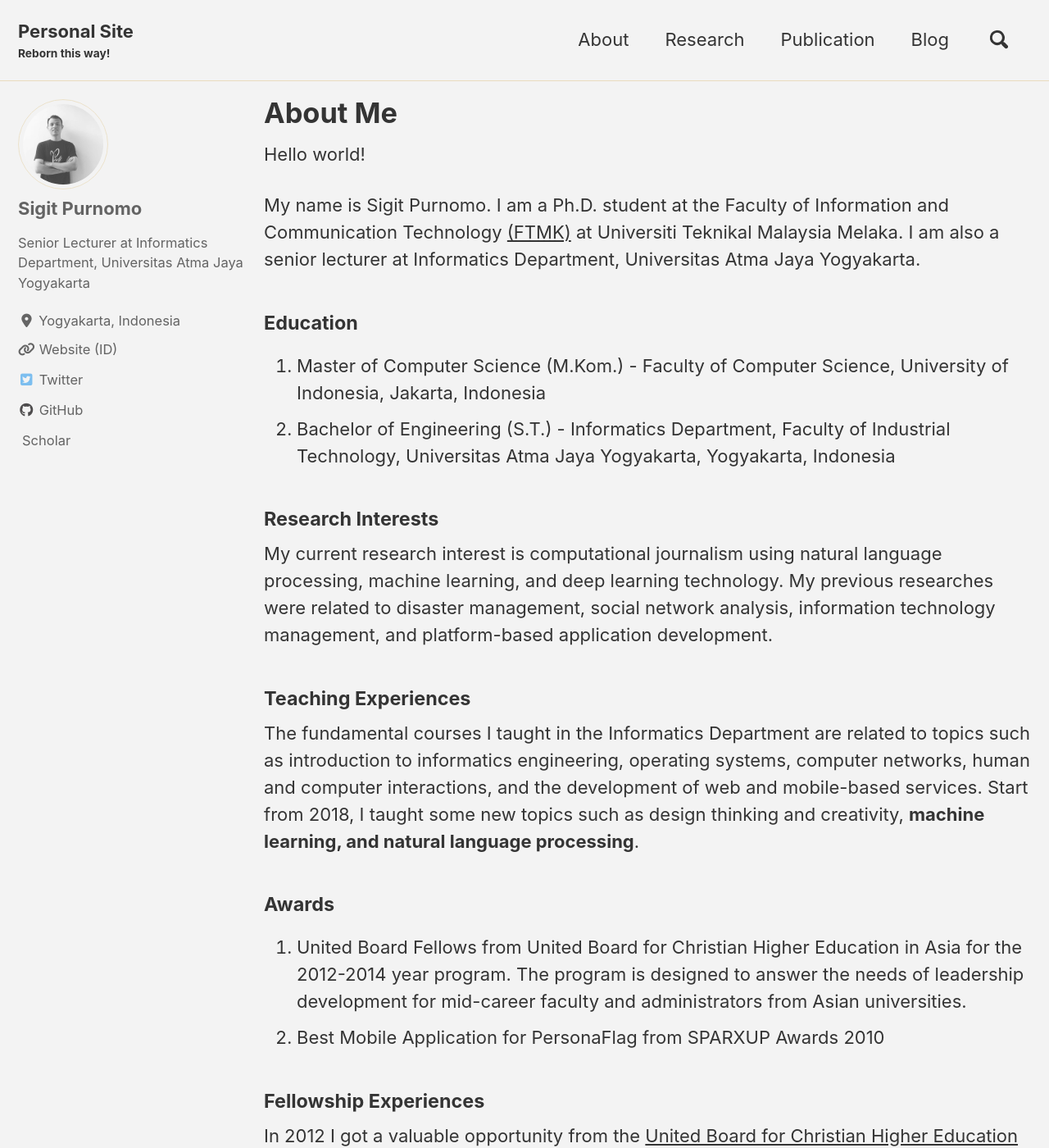
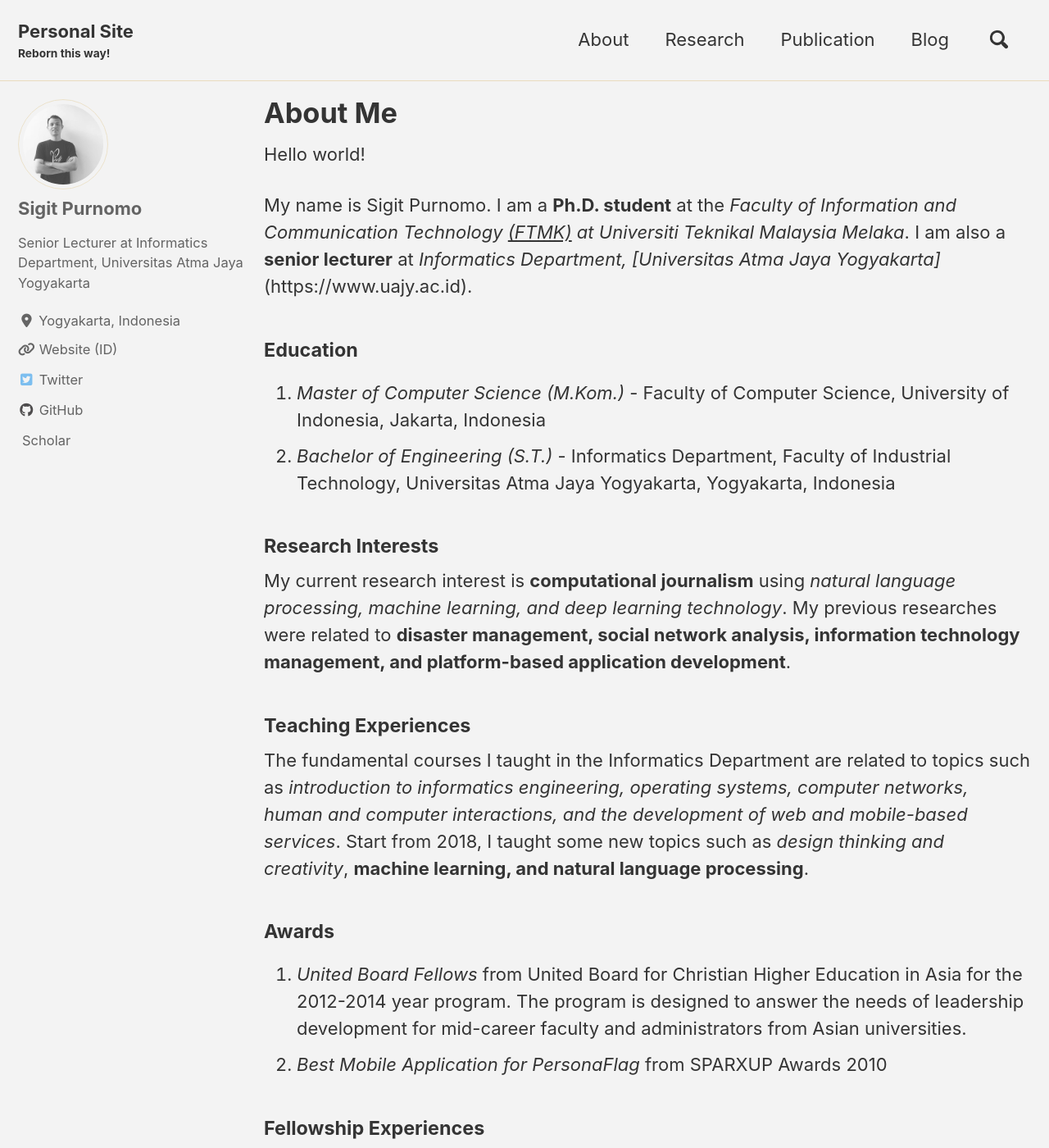
Before and after one commit to sigit-purnomo/sigit-purnomo.github.io, a Jekyll site: the page built from _pages/about.md, in a window 1280 px wide and 1400 px high. Shown: the whole window at 82% size. Built offline with Jekyll 4.4.1, drawn with Linux system fonts in a browser that asks for light colours; cached includes are drawn as plain includes; nearby versions of some CDN libraries; a style sheet for code colours, icons or effects is not loaded; part of the change alters nothing that is shown.

Commit message:
Update about.md

```diff
--- a/_pages/about.md
+++ b/_pages/about.md
@@ -10,21 +10,21 @@ modified: 2020-04-25
 
 Hello world!
 
-My name is Sigit Purnomo. I am a Ph.D. student at the Faculty of Information and Communication Technology [(FTMK)](http://ftmk.utem.edu.my/web/) at Universiti Teknikal Malaysia Melaka. I am also a senior lecturer at Informatics Department, Universitas Atma Jaya Yogyakarta.
+My name is Sigit Purnomo. I am a **Ph.D. student** at the *Faculty of Information and Communication Technology [(FTMK)](http://ftmk.utem.edu.my/web/) at Universiti Teknikal Malaysia Melaka*. I am also a **senior lecturer** at *Informatics Department, [Universitas Atma Jaya Yogyakarta]*(https://www.uajy.ac.id).
 
 #### Education
-1. Master of Computer Science (M.Kom.) - Faculty of Computer Science, University of Indonesia, Jakarta, Indonesia
-2. Bachelor of Engineering (S.T.) -  Informatics Department, Faculty of Industrial Technology, Universitas Atma Jaya Yogyakarta, Yogyakarta, Indonesia
+1. *Master of Computer Science (M.Kom.)* - Faculty of Computer Science, University of Indonesia, Jakarta, Indonesia
+2. *Bachelor of Engineering (S.T.)* -  Informatics Department, Faculty of Industrial Technology, Universitas Atma Jaya Yogyakarta, Yogyakarta, Indonesia
 
 #### Research Interests
-My current research interest is computational journalism using natural language processing, machine learning, and deep learning technology. My previous researches were related to disaster management, social network analysis, information technology management, and platform-based application development.
+My current research interest is **computational journalism** using *natural language processing, machine learning, and deep learning technology*. My previous researches were related to **disaster management, social network analysis, information technology management, and platform-based application development**.
 
 #### Teaching Experiences
-The fundamental courses I taught in the Informatics Department are related to topics such as introduction to informatics engineering, operating systems, computer networks, human and computer interactions, and the development of web and mobile-based services. Start from 2018, I taught some new topics such as design thinking and creativity, **machine learning, and natural language processing**.
+The fundamental courses I taught in the Informatics Department are related to topics such as *introduction to informatics engineering, operating systems, computer networks, human and computer interactions, and the development of web and mobile-based services*. Start from 2018, I taught some new topics such as *design thinking and creativity*, **machine learning, and natural language processing**.
 
 #### Awards
-1. United Board Fellows from United Board for Christian Higher Education in Asia for the 2012-2014 year program. The program is designed to answer the needs of leadership development for mid-career faculty and administrators from Asian universities.
-2. Best Mobile Application for PersonaFlag from SPARXUP Awards 2010
+1. *United Board Fellows* from United Board for Christian Higher Education in Asia for the 2012-2014 year program. The program is designed to answer the needs of leadership development for mid-career faculty and administrators from Asian universities.
+2. *Best Mobile Application for PersonaFlag* from SPARXUP Awards 2010
 
 #### Fellowship Experiences
 In 2012 I got a valuable opportunity from the [United Board for Christian Higher Education in Asia](https://unitedboard.org) as a fellow. This program gives me the opportunity to stay for one semester at one university in the US and one semester at one university in Asia. On placement in the US, I had the opportunity to stay at [Baylor University](https://baylor.edu) in Waco, Texas, from January to May 2013. While in placement in Asia, I stayed at [Yonsei University](https://yonsei.ac.kr) in Sinchon, Seoul, from March to May 2014. This program provides an opportunity for me to learn many things while there, both in terms of academics and ICT governance at the university. <br />
```
